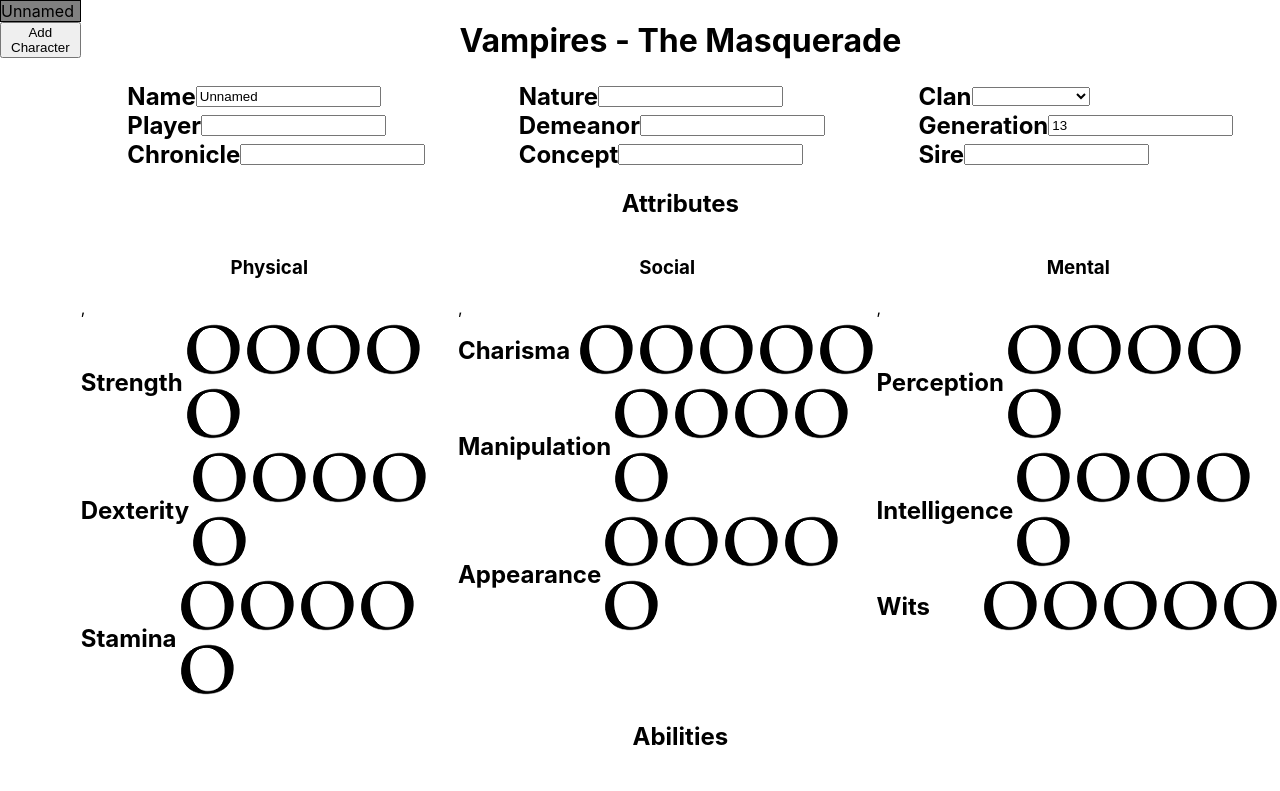
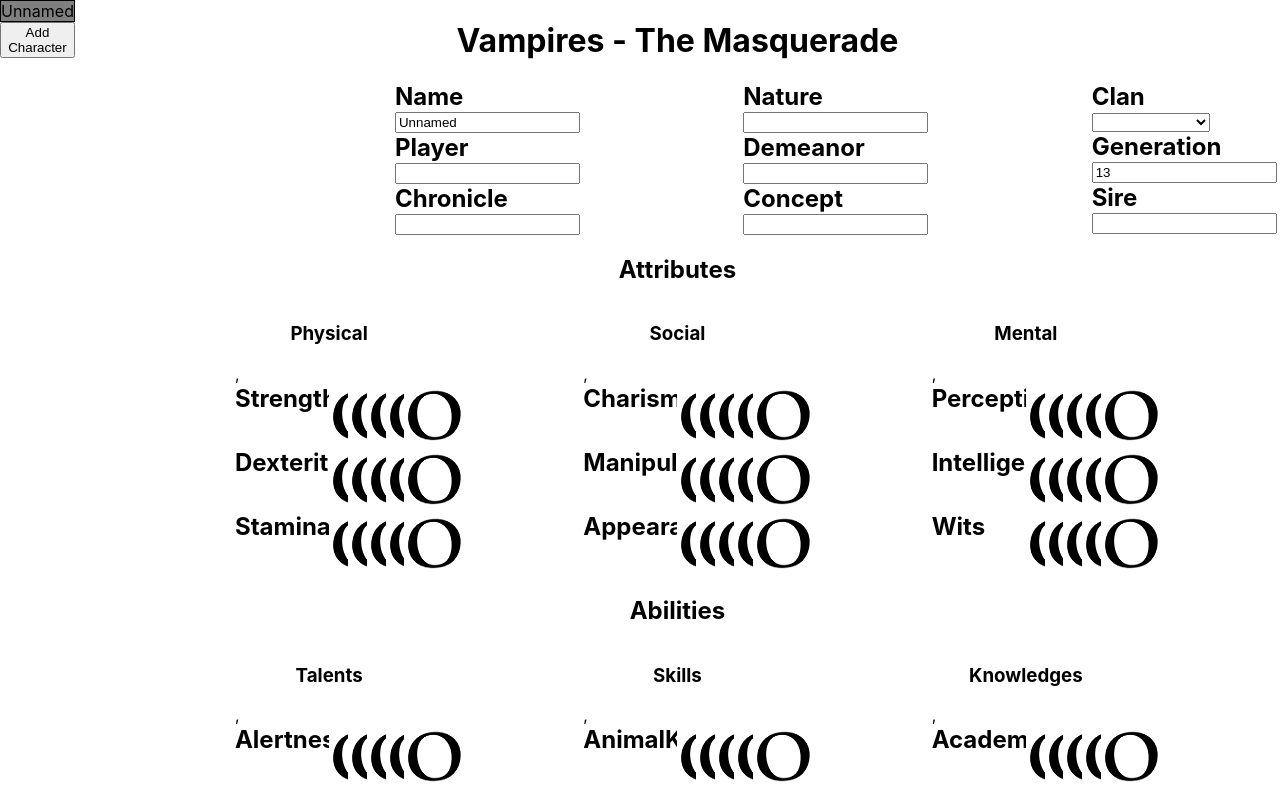
Before and after one commit to bibamus/vtmsheet, a React (Create React App) app: page / in a window 1280 px wide. Shown: the top 791 px of the page. Built offline with nearby package versions, Linux system fonts and the light colour scheme.

Commit message:
mui grid layout

```diff
--- a/package.json
+++ b/package.json
@@ -3,6 +3,9 @@
   "version": "0.1.0",
   "private": true,
   "dependencies": {
+    "@emotion/react": "^11.11.0",
+    "@emotion/styled": "^11.11.0",
+    "@mui/material": "^5.13.2",
     "@testing-library/jest-dom": "^5.16.5",
     "@testing-library/react": "^13.4.0",
     "@testing-library/user-event": "^13.5.0",
--- a/src/index.css
+++ b/src/index.css
@@ -17,15 +17,11 @@
     justify-content: flex-start;
 }
 
-.col-section {
-    display: flex;
-    flex-direction: row;
-    justify-content: space-around;
-}
+
 
 .sheet {
-    /*margin-left: 10em;*/
-    /*margin-right: 10em;*/
+    margin-left: 10em;
+    margin-right: 10em;
     /*margin-top: 3em;*/
 }
 
@@ -65,3 +61,14 @@
 .selected-character {
     background: gray;
 }
+
+.dot-container {
+    display: flex;
+    flex-direction: row;
+    justify-content: space-between;
+    align-items: center;
+}
+
+.full-width {
+    /*width: 100%;*/
+}
--- a/src/sheet/DotEntry.tsx
+++ b/src/sheet/DotEntry.tsx
@@ -1,4 +1,5 @@
 import React from "react";
+import Grid from "@mui/material/Unstable_Grid2";
 
 interface DotEntryProps {
     maxValue: number;
@@ -10,11 +11,12 @@
 
 export default function DotEntry(props: DotEntryProps): React.ReactElement {
     return (
-        <div className={"dot-container"}>
+        <div>
+            <Grid container columns={Math.min(props.maxValue, 10)}>
                 {
                     createDots(props)
                 }
-
+            </Grid>
         </div>
     );
 
@@ -26,14 +28,12 @@
     let filledImage = square ? require("./filled-square.png") : require("./filled-dot.png");
     let emptyImage = square ? require("./empty-square.png") : require("./empty-dot.png");
     for (let i = 0; i < maxValue; i++) {
-        let item = <img className={"dot"} key={i} src={i < currValue ? filledImage : emptyImage}
+        let item = <Grid xs={1}><img className={"dot"} key={i} src={i < currValue ? filledImage : emptyImage}
                                      alt={i < currValue ? "filled" : "empty"}
                                      onClick={disabled ? () => {
                                      } : () => setFunction((currValue === 1 && i === 0) ? 0 : i + 1)}/>
+        </Grid>
         dots.push(item);
-        if (i % 10 === 9) {
-            dots.push(<br key={`br-${i}`}/>);
-        }
     }
     return dots;
 }
--- a/src/sheet/DotEntryWithLabel.tsx
+++ b/src/sheet/DotEntryWithLabel.tsx
@@ -1,5 +1,6 @@
 import React from "react";
 import DotEntry from "./DotEntry";
+import Grid from "@mui/material/Unstable_Grid2";
 
 interface DotEntryWithLabelProps {
     label: string;
@@ -10,9 +11,13 @@
 
 export default function DotEntryWithLabel(props: DotEntryWithLabelProps): React.ReactElement {
     return (
-        <div className="labeled-entry">
-            <span className="label">{props.label}</span>
-            <DotEntry maxValue={props.maxValue} currValue={props.currValue} setFunction={props.setFunction}/>
-        </div>
+        <>
+            <Grid xs={6}>
+                <span className="label">{props.label}</span>
+            </Grid>
+            <Grid xs={6}>
+                <DotEntry maxValue={props.maxValue} currValue={props.currValue} setFunction={props.setFunction}/>
+            </Grid>
+        </>
     );
 }
--- a/src/sheet/Sheet.tsx
+++ b/src/sheet/Sheet.tsx
@@ -1,10 +1,12 @@
 import React from 'react';
+import Grid from '@mui/material/Unstable_Grid2'; // Grid version 2
+import CharacterProps from "./CharacterProps";
+import {Box} from "@mui/material";
+import HeaderSection from "./sections/HeaderSection";
 import AttributesSection from "./sections/AttributeSection";
 import AbilitiesSection from "./sections/AbilitiesSection";
 import AdvantagesSection from "./sections/AdvantagesSection";
 import MiscSection from "./sections/MiscSection";
-import HeaderSection from "./sections/HeaderSection";
-import CharacterProps from "./CharacterProps";
 
 interface SheetProps extends CharacterProps {
     initialized: boolean;
@@ -14,14 +16,16 @@
 
     if (!initialized) return (<div>Loading...</div>);
 
-    return (<div className="sheet">
+    return (<Box className="sheet">
         <h1 className="section-heading">Vampires - The Masquerade</h1>
-        <HeaderSection character={character} characterDispatch={characterDispatch}/>
-        <AttributesSection character={character} characterDispatch={characterDispatch}/>
-        <AbilitiesSection character={character} characterDispatch={characterDispatch}/>
-        <AdvantagesSection character={character} characterDispatch={characterDispatch}/>
-        <MiscSection character={character} characterDispatch={characterDispatch}/>
-    </div>);
+        <Grid container disableEqualOverflow columnSpacing={20}>
+            <HeaderSection character={character} characterDispatch={characterDispatch}/>
+            <AttributesSection character={character} characterDispatch={characterDispatch}/>
+            <AbilitiesSection character={character} characterDispatch={characterDispatch}/>
+            <AdvantagesSection character={character} characterDispatch={characterDispatch}/>
+            <MiscSection character={character} characterDispatch={characterDispatch}/>
+        </Grid>
+    </Box>);
 
 
 }
--- a/src/sheet/sections/AbilitiesSection.tsx
+++ b/src/sheet/sections/AbilitiesSection.tsx
@@ -1,20 +1,27 @@
 import PropertyBlock from "./PropertyBlock";
 import React from "react";
 import CharacterProps from "../CharacterProps";
+import Grid from "@mui/material/Unstable_Grid2";
 
 export default function AbilitiesSection({character, characterDispatch}: CharacterProps) {
-    return <div>
-        <h2 className="section-heading">Abilities</h2>
-        <div className="col-section">
+    return <>
+        <Grid xs={12}>
+            <h2 className="section-heading">Abilities</h2>
+        </Grid>
+        <Grid xs={4}>
             <PropertyBlock label={"Talents"}
                            properties={["alertness", "athletics", "brawl", "dodge", "empathy", "expression", "intimidation", "leadership", "streetwise", "subterfuge"]}
                            character={character} characterDispatch={characterDispatch}/>
+        </Grid>
+        <Grid xs={4}>
             <PropertyBlock label={"Skills"}
                            properties={["animalKen", "crafts", "drive", "etiquette", "firearms", "melee", "performance", "security", "stealth", "survival"]}
                            character={character} characterDispatch={characterDispatch}/>
+        </Grid>
+        <Grid xs={4}>
             <PropertyBlock label={"Knowledges"}
                            properties={["academics", "computer", "finance", "investigation", "law", "linguistics", "medicine", "occult", "politics", "science"]}
                            character={character} characterDispatch={characterDispatch}/>
-        </div>
-    </div>;
+        </Grid>
+    </>;
 }
--- a/src/sheet/sections/AttributeSection.tsx
+++ b/src/sheet/sections/AttributeSection.tsx
@@ -1,17 +1,24 @@
 import PropertyBlock from "./PropertyBlock";
 import React from "react";
 import CharacterProps from "../CharacterProps";
+import Grid from "@mui/material/Unstable_Grid2";
 
 export default function AttributesSection({character, characterDispatch}: CharacterProps) {
-    return <div>
-        <h2 className="section-heading">Attributes</h2>
-        <div className="col-section">
+    return <>
+        <Grid xs={12}>
+            <h2 className="section-heading">Attributes</h2>
+        </Grid>
+        <Grid xs={4}>
             <PropertyBlock label={"Physical"} properties={["strength", "dexterity", "stamina"]}
                            character={character} characterDispatch={characterDispatch}/>
+        </Grid>
+        <Grid xs={4}>
             <PropertyBlock label={"Social"} properties={["charisma", "manipulation", "appearance"]}
                            character={character} characterDispatch={characterDispatch}/>
+        </Grid>
+        <Grid xs={4}>
             <PropertyBlock label={"Mental"} properties={["perception", "intelligence", "wits"]}
                            character={character} characterDispatch={characterDispatch}/>
-        </div>
-    </div>;
+        </Grid>
+    </>;
 }
--- a/src/sheet/sections/HeaderSection.tsx
+++ b/src/sheet/sections/HeaderSection.tsx
@@ -1,11 +1,12 @@
 import React from "react";
 import CharacterProps from "../CharacterProps";
 import {ClanName} from "../../model/Character";
+import Grid from "@mui/material/Unstable_Grid2";
 
 export default function HeaderSection({character, characterDispatch}: CharacterProps) {
 
     function ClanSelect() {
-        return <select defaultValue={character.clan ?? ""}
+        return <select className={"full-width"} defaultValue={character.clan ?? ""}
                        onChange={event => characterDispatch({
                            type: "setProperty",
                            property: "clan",
@@ -16,86 +17,112 @@
         </select>
     }
 
-    return <div className={"col-section"}>
-        <div>
-            <div>
+    return <>
+        <Grid xs={4}>
+            <Grid container>
+                <Grid xs={6}>
                     <label className={"label"}>Name</label>
-                <input value={character.characterName}
+                </Grid>
+                <Grid xs={6}>
+                    <input className={"full-width"} value={character.characterName}
                            onChange={event => characterDispatch({
                                type: "setProperty",
                                property: "characterName",
                                value: event.target.value
                            })}/>
-            </div>
-            <div>
+                </Grid>
+                <Grid xs={6}>
                     <label className={"label"}>Player</label>
-                <input value={character.playerName}
+                </Grid>
+                <Grid xs={6}>
+                    <input className={"full-width"} value={character.playerName}
                            onChange={event => characterDispatch({
                                type: "setProperty",
                                property: "playerName",
                                value: event.target.value
                            })}/>
-            </div>
-            <div>
+                </Grid>
+                <Grid xs={6}>
                     <label className={"label"}>Chronicle</label>
-                <input value={character.chronicle}
+                </Grid>
+                <Grid xs={6}>
+                    <input className={"full-width"} value={character.chronicle}
                            onChange={event => characterDispatch({
                                type: "setProperty",
                                property: "chronicle",
                                value: event.target.value
                            })}/>
-            </div>
-        </div>
-        <div>
-            <div>
+                </Grid>
+            </Grid>
+
+        </Grid>
+
+        <Grid xs={4}>
+            <Grid container>
+                <Grid xs={6}>
                     <label className={"label"}>Nature</label>
-                <input value={character.nature} onChange={event => characterDispatch({
+                </Grid>
+                <Grid xs={6}>
+                    <input className={"full-width"} value={character.nature} onChange={event => characterDispatch({
                         type: "setProperty",
                         property: "nature",
                         value: event.target.value
                     })}/>
-            </div>
-            <div>
+                </Grid>
+                <Grid xs={6}>
                     <label className={"label"}>Demeanor</label>
-                <input value={character.demeanor}
+                </Grid>
+                <Grid xs={6}>
+                    <input className={"full-width"} value={character.demeanor}
                            onChange={event => characterDispatch({
                                type: "setProperty",
                                property: "demeanor",
                                value: event.target.value
                            })}/>
-            </div>
-            <div>
+                </Grid>
+                <Grid xs={6}>
                     <label className={"label"}>Concept</label>
-                <input value={character.concept}
+                </Grid>
+                <Grid xs={6}>
+                    <input className={"full-width"} value={character.concept}
                            onChange={event => characterDispatch({
                                type: "setProperty",
                                property: "concept",
                                value: event.target.value
                            })}/>
-            </div>
-        </div>
-        <div>
-            <div>
+                </Grid>
+            </Grid>
+        </Grid>
+        <Grid xs={4}>
+            <Grid container>
+                <Grid xs={6}>
                     <label className={"label"}>Clan</label>
+                </Grid>
+                <Grid xs={6}>
                     <ClanSelect/>
-            </div>
-            <div>
+                </Grid>
+                <Grid xs={6}>
                     <label className={"label"}>Generation</label>
-                <input value={character.generation}
+                </Grid>
+                <Grid xs={6}>
+                    <input className={"full-width"} value={character.generation}
                            onChange={event => characterDispatch({
                                type: "setProperty",
                                property: "generation",
                                value: event.target.value
                            })}/>
-            </div>
-            <div>
+                </Grid>
+                <Grid xs={6}>
                     <label className={"label"}>Sire</label>
-                <input value={character.sire} onChange={event => characterDispatch({
+                </Grid>
+                <Grid xs={6}>
+                    <input className={"full-width"} value={character.sire} onChange={event => characterDispatch({
                         type: "setProperty",
                         property: "sire",
                         value: event.target.value
                     })}/>
-            </div>
-        </div>
-    </div>;
+                </Grid>
+            </Grid>
+        </Grid>
+    </>;
 }
--- a/src/sheet/sections/PropertyBlock.tsx
+++ b/src/sheet/sections/PropertyBlock.tsx
@@ -3,6 +3,7 @@
 import Character from "../../model/Character";
 import {capitalizeFirstLetter} from "../../Helper";
 import {CharacterAction} from "../../state/CharacterReducer";
+import Grid from "@mui/material/Unstable_Grid2";
 
 interface PropertyBlockProps {
     label: string;
@@ -18,8 +19,10 @@
                                           character,
                                           characterDispatch
                                       }: PropertyBlockProps): React.ReactElement {
-    return <div>
-        <h3 className="property-block-heading">{label}</h3>,
+    return <Grid container>
+        <Grid xs={12}>
+            <h3 className="property-block-heading">{label}</h3>,
+        </Grid>
         {
             properties.map(property => <DotEntryWithLabel key={property} label={capitalizeFirstLetter(property)}
                                                           maxValue={5}
@@ -31,5 +34,5 @@
                                                           })}
             />)
         }
-    </div>;
+    </Grid>;
 }
```
Also changed, not shown: src/sheet/sections/AdvantagesSection.tsx (+12 -5 lines), src/sheet/sections/MiscSection.tsx (+12 -5 lines), 1 other file (tests, documents, lock files or other folders). Lines whose indentation alone changed are shown as unchanged.
